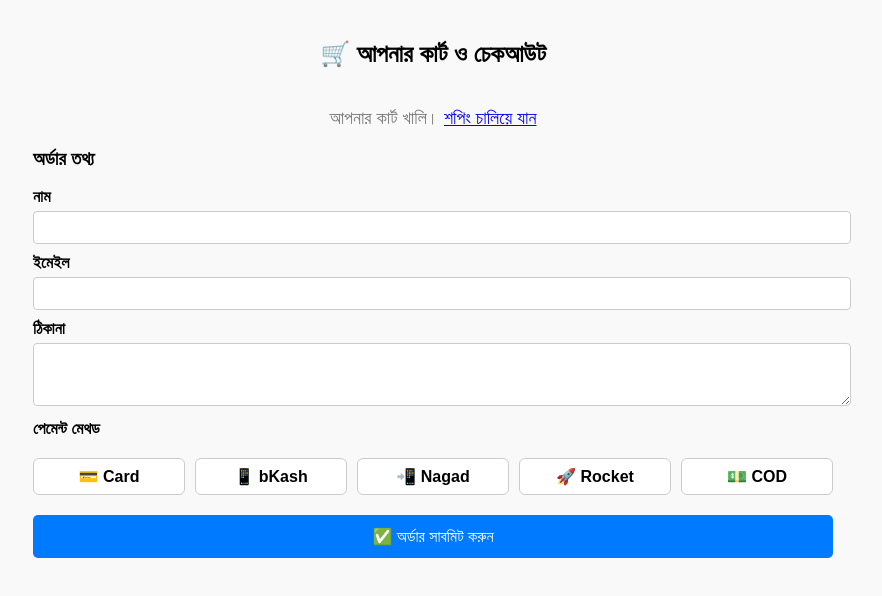
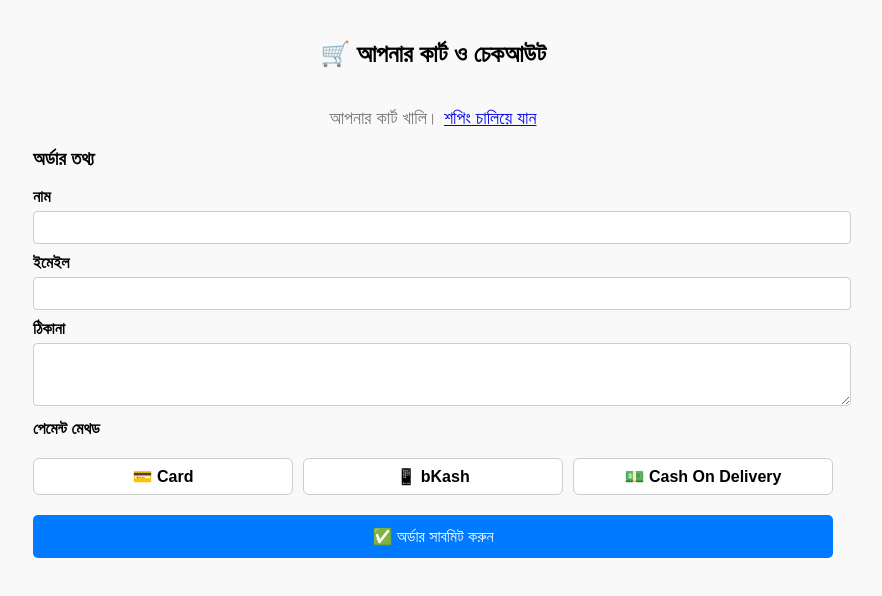
Before and after one commit to mdjibon1524/e-comars, a plain HTML site: page checkout.html in a window 1280 px wide. Shown: the whole page, without its empty margins (207-1089 px from the left). Drawn offline with Linux system fonts and the light colour scheme.

Commit message:
Update checkout.html

```diff
--- a/checkout.html
+++ b/checkout.html
@@ -111,9 +111,7 @@
   <div class="payment-options">
     <label><input type="radio" name="payment" value="Card"><span>💳 Card</span></label>
     <label><input type="radio" name="payment" value="bKash"><span>📱 bKash</span></label>
-    <label><input type="radio" name="payment" value="Nagad"><span>📲 Nagad</span></label>
-    <label><input type="radio" name="payment" value="Rocket"><span>🚀 Rocket</span></label>
-    <label><input type="radio" name="payment" value="COD"><span>💵 COD</span></label>
+      <label><input type="radio" name="payment" value="COD"><span>💵 Cash On Delivery</span></label>
   </div>
 
   <button type="submit" class="submit-btn">✅ অর্ডার সাবমিট করুন</button>
@@ -157,8 +155,7 @@ function renderCart() {
   container.innerHTML += `
     <div class="total-price">পণ্যের মোট: ৳${productTotal}.00</div>
     <div class="total-price">ডেলিভারি চার্জ: ৳${DELIVERY_CHARGE}.00</div>
-    <div class="total-price" style="color:#e91e63;font-size:20px;">সর্বমোট: ৳${grandTotal}.00</div>`;
-}
+    <div class="total-price" style="color:#e91e63;font-size:20px;">সর্বমোট: ৳${grandTotal}.00</div>`;}
 
 function changeQty(index, delta) {
   cart[index].qty += delta;
```
